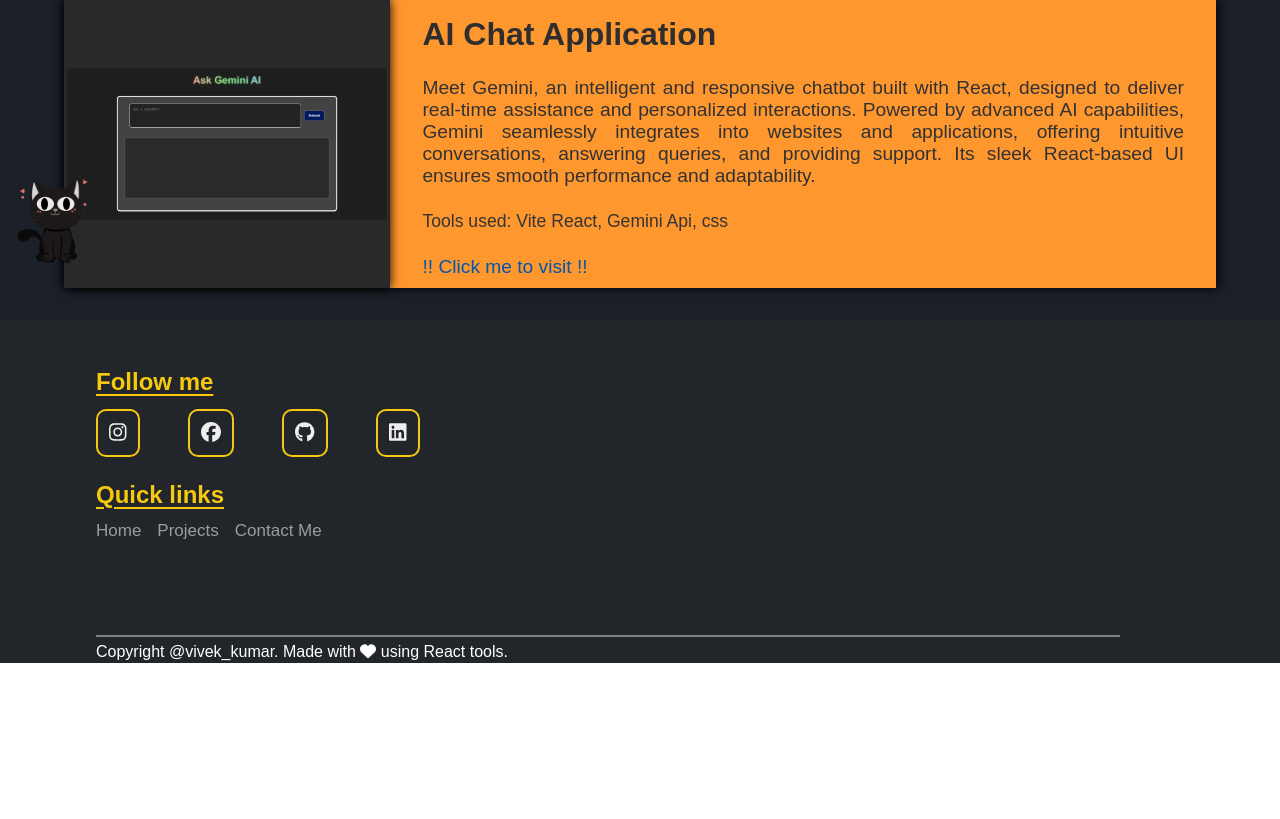
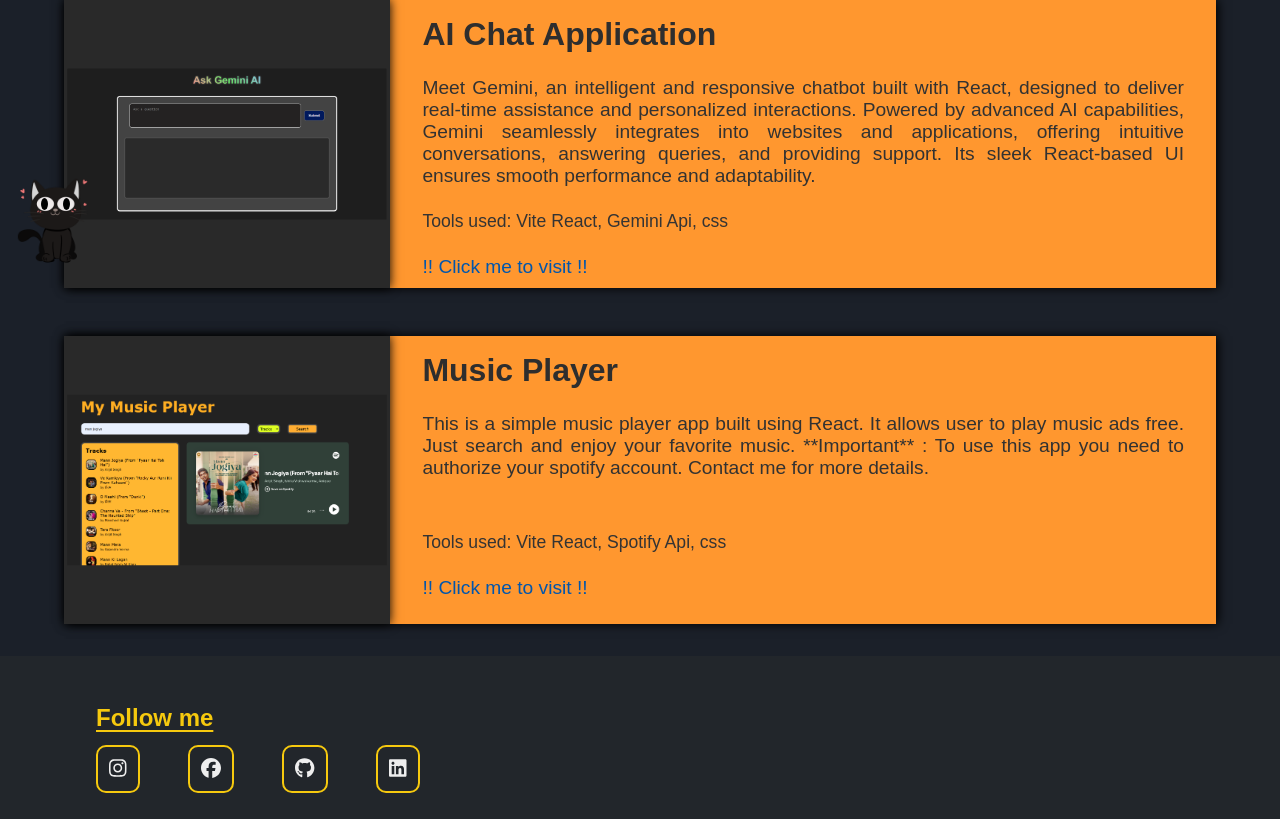
Before and after one commit to Latios11/vkPortfolio, a React (Vite) app: page /projects in a window 1280 px wide. Shown: the part 539-1358 px from the top of the page. Before the commit the page ends 1202 px from the top, so only its background shows below. Built offline with nearby package versions, Linux system fonts and the light colour scheme; no server answers.

Commit message:
Project added

```diff
--- a/src/components/Projects/Projects.jsx
+++ b/src/components/Projects/Projects.jsx
@@ -3,6 +3,7 @@ import './Projects.css'
 import { Link } from 'react-router-dom'
 import localimg from './images/localimg.png'
 import chatimg from './images/chatimg.png'
+import playerimg from './images/playerimg.png'
 
 function Projects() {
 
@@ -22,6 +23,14 @@ function Projects() {
       image: chatimg,
       tech:'Vite React, Gemini Api, css',
       url: 'https://vk11-chatbot.netlify.app',
+    },
+    {
+      id: 3,
+      name: 'Music Player',
+      description: 'This is a simple music player app built using React. It allows user to play music ads free. Just search and enjoy your favorite music. **Important** : To use this app you need to authorize your spotify account. Contact me for more details.',
+      image: playerimg,
+      tech:'Vite React, Spotify Api, css',
+      url: 'https://vk11-musicplayer.netlify.app',
     },
   ];
 
```
Also changed, not shown: src/components/Projects/images/playerimg.png (added).
